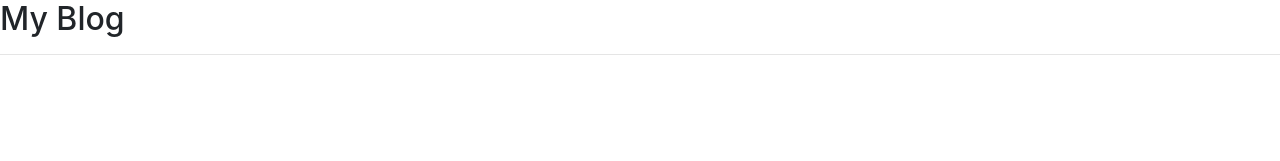
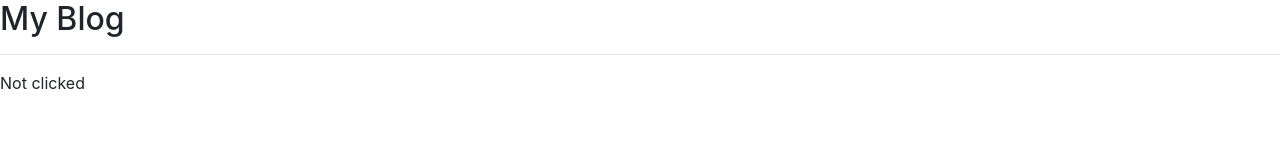
Before and after one commit to Avi-Cohen-Nehemia/week-10--advanced-react, a React (Create React App) app: page / in a window 1280 px wide. Shown: the top 161 px of the page. Built offline with nearby package versions, Linux system fonts and the light colour scheme.

Commit message:
solved 'Clicked' exercise using Hook

```diff
--- a/src/App.js
+++ b/src/App.js
@@ -9,16 +9,19 @@ import Form from "./components/Form/Form";
 import Articles from "./components/news/Articles";
 import Article from './components/news/Article';
 import CreateArticle from './components/news/CreateArticle';
+import Clicked from "./hooks/Clicked";
 
 function App() {
   return (
     <Router>
       <h2>My Blog</h2>
       <hr></hr>
+      <Clicked/>
       <Switch>
         <Route exact path="/news" component={ Articles }/>
         <Route exact path="/news/create" component={ CreateArticle }/>
         <Route exact path="/news/:id" render={ ({match}) => (<Article id={ match.params.id }/>) }/>
+
         <Route exact path="/squares" component={ Squares }/>
 
         <Route exact path="/sign-up">
--- /dev/null
+++ b/src/hooks/Clicked.js
@@ -0,0 +1,11 @@
+import React, { useState } from "react";
+
+const Clicked = () => {
+    const [click, setClick] = useState("Not clicked");
+
+    const updateClick = () => setClick("Clicked");
+
+    return <p onClick={ updateClick }>{ click }</p>;
+}
+
+export default Clicked;
```
